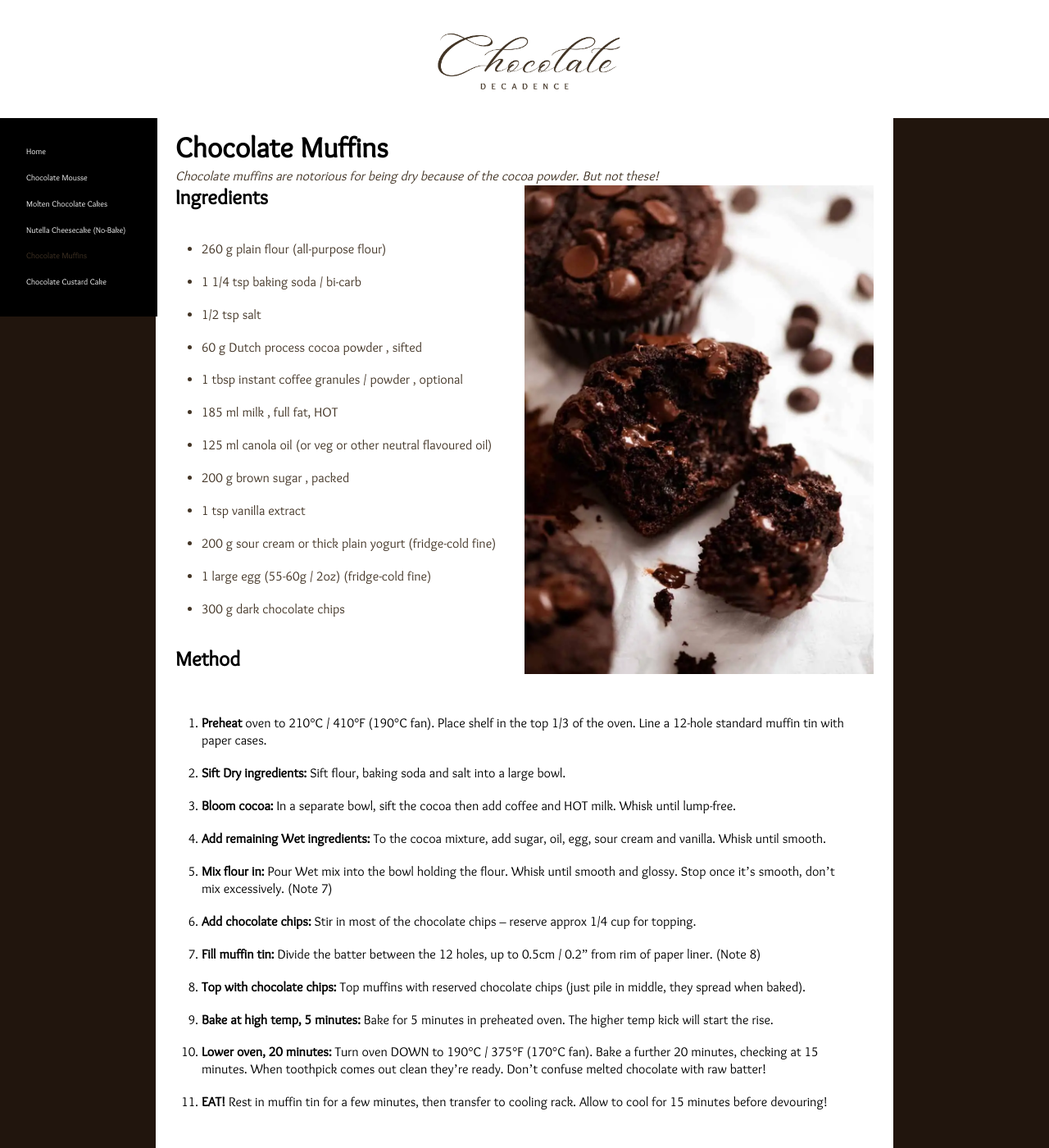
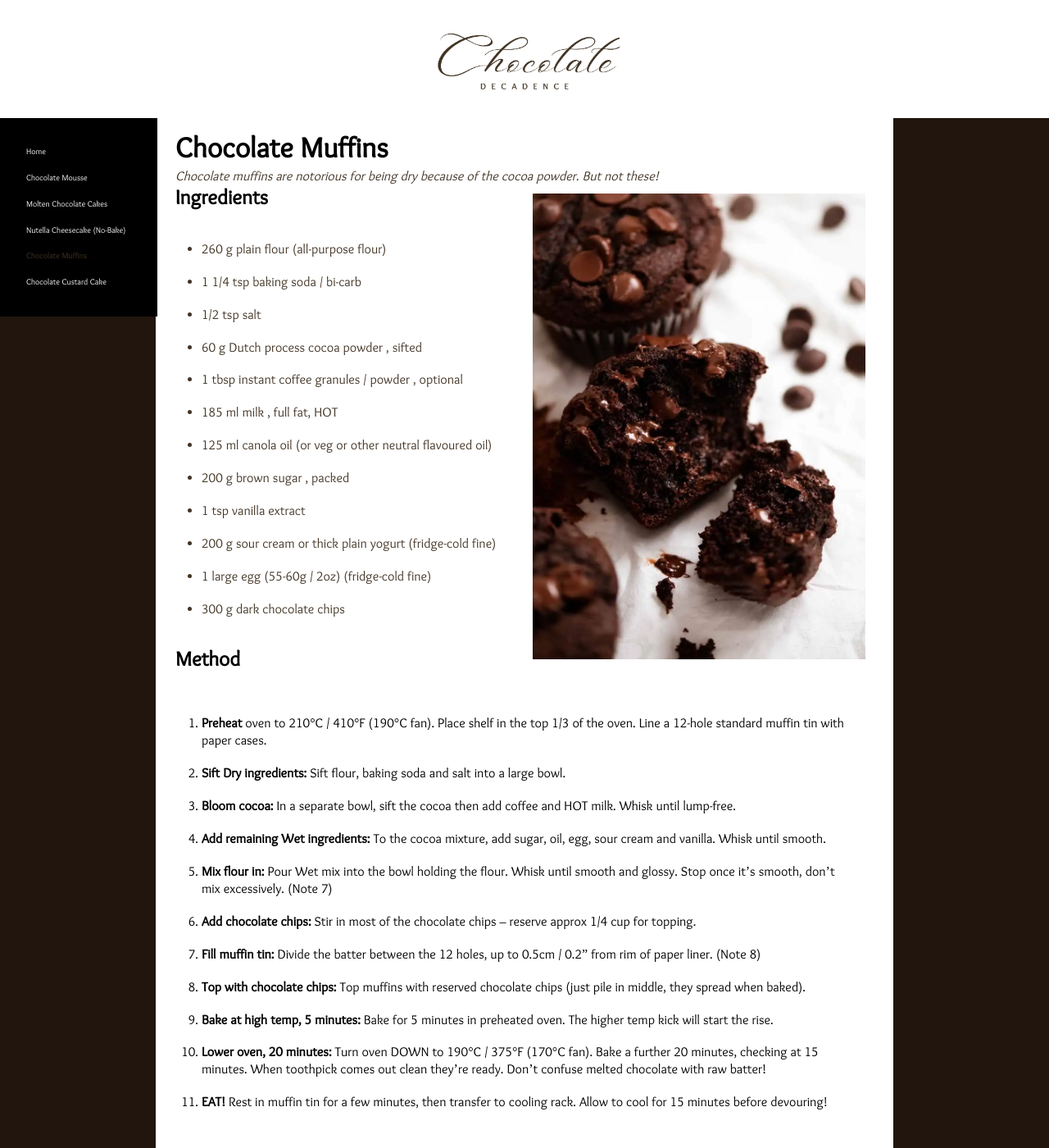
Before and after one commit to nicoleanncarter/recipes, a Jekyll site: the page built from _recipes/recipe2.md, in a window 1280 px wide and 1400 px high. Shown: the whole window at 82% size. Built offline with Jekyll 4.4.1, drawn with Linux system fonts in a browser that asks for light colours.

Commit message:
Update recipes.css

```diff
--- a/styles/recipes.css
+++ b/styles/recipes.css
@@ -159,6 +159,8 @@ padding: 2em;
   p:has(img) {
     float:right;
     width: 50%;
+    padding: 10px;
+    margin-left: 0;
   }
 
   nav a {
```
